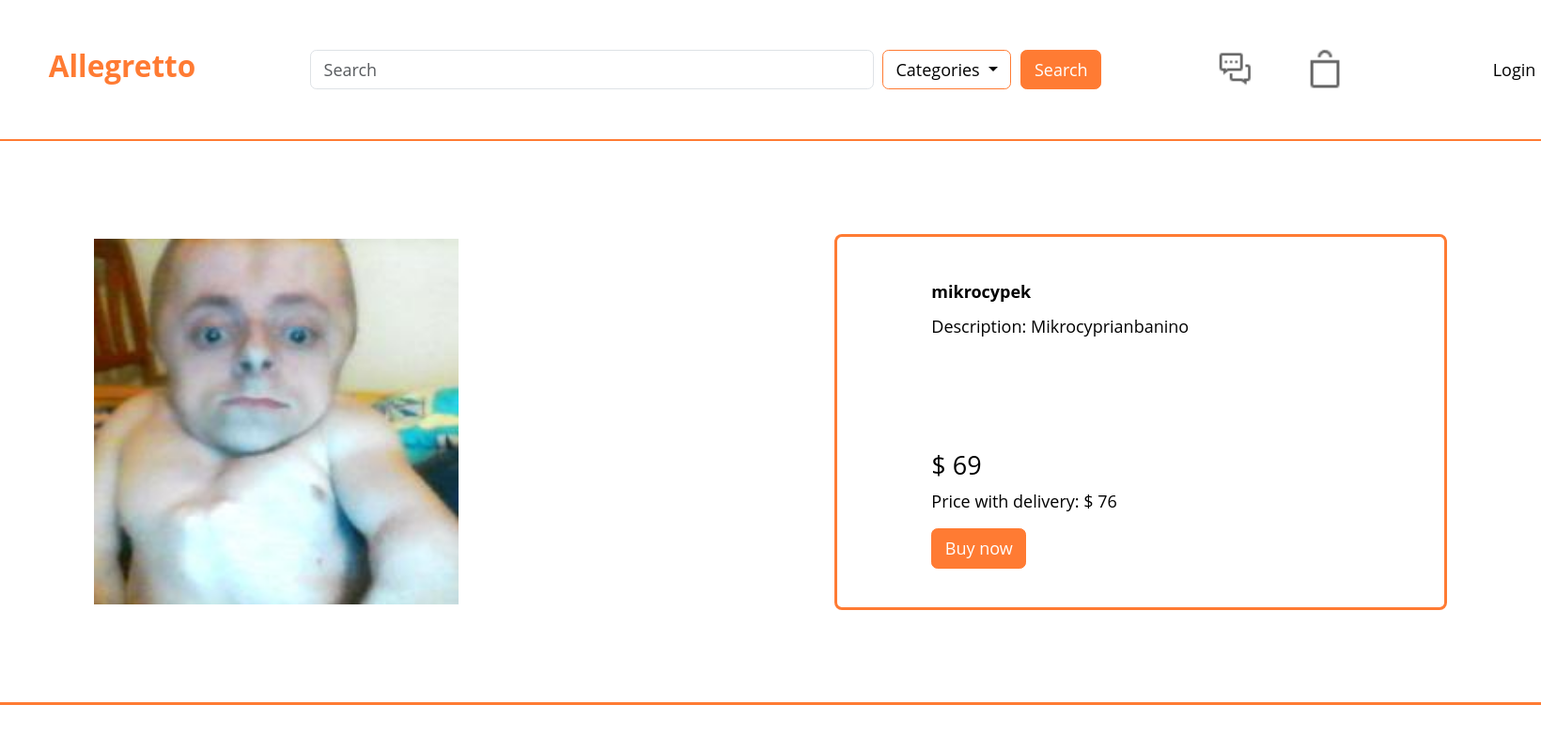
After one commit to DAN0N123/WEBAPP, a Django app: page /store/item/?id=9 in a window 1640 px wide. The commit adds this page. Shown: the whole page at 94% size. Run offline with Django 5.2, Linux system fonts and the light colour scheme; data comes from the database, SQL or seed files in the repository; both versions use the stored data as it was after the commit.

Commit message:
Add account management functionality and individual item pages

```diff
--- a/store/static/store/stylesheet1.css
+++ b/store/static/store/stylesheet1.css
@@ -13,7 +13,7 @@
     align-items: center;
     flex-direction: row;
     margin: 0;
-    border-bottom: 2px solid gray;
+    border-bottom: 2px solid #FF7B33;
 }
 a{
     text-decoration: none;
@@ -337,3 +337,100 @@ a{
     height: 80px;
     resize: none;
 }
+
+.login{
+    display: flex;
+    font-weight: 500;
+    width: 100px;
+    height: 100px;
+    justify-content: center;
+    align-items: center;
+    margin-left: 150px;
+    text-decoration: none;
+    color: black;
+}
+
+.loginbox{
+    display: flex;
+    justify-content: center;
+}
+
+.loginwindow{
+    display: flex;
+    width: 350px;
+    height: 500px;
+    flex-direction: column;
+    justify-content: space-between;
+    align-items: center;
+    border: 3px solid #FF7B33;
+    border-radius: 8px;
+    padding-right: 0;
+    margin-top: 50px;
+    padding-top: 50px;
+}
+
+.post_form div{
+    margin-bottom: 10px;
+}
+#submitbutton{
+    color: white;
+}
+.notloggedin{
+    display: flex;
+    margin-top: 40px;
+    flex-direction: column;
+    height: 80px;
+    justify-content: space-between;
+    align-items: center;
+}
+
+.notloggedin a{
+    text-decoration: none;
+    color: black;
+    font-weight: 600;
+}
+
+.registerwindow{
+    display: flex;
+    width: 350px;
+    height: 500px;
+    flex-direction: column;
+    justify-content: space-between;
+    align-items: center;
+    border: 3px solid #FF7B33;
+    border-radius: 8px;
+    padding-right: 0;
+    margin-top: 50px;
+    padding-top: 20px;
+}
+
+.notthatbigbox{
+    display: flex;
+    justify-content: center ;
+    align-items: center;
+    height: 600px;
+    border-bottom: 3px solid #FF7B33;
+    padding: 100px;
+
+}
+
+.iteminfo{
+    display: flex;
+    flex-direction: column;
+    padding: 30px;
+    border: 3px solid #FF7B33;
+    border-radius: 8px;
+    width: 800px;
+    height: 400px;
+    margin-left: 400px;
+    align-items: flex-start;
+    padding-left: 100px;
+}
+
+.iteminfo h4{
+    margin-top: 100px;
+}
+
+.buynowitem{
+    margin-top: 15px;
+}
--- a/store/templates/base.html
+++ b/store/templates/base.html
@@ -6,7 +6,7 @@
     <meta name="viewport" content="width=device-width, initial-scale=1.0">
     <link href="https://cdn.jsdelivr.net/npm/bootstrap@5.3.2/dist/css/bootstrap.min.css" rel="stylesheet" integrity="sha384-T3c6CoIi6uLrA9TneNEoa7RxnatzjcDSCmG1MXxSR1GAsXEV/Dwwykc2MPK8M2HN" crossorigin="anonymous">
     <link rel = "stylesheet" href = "{% static 'store/stylesheet1.css' %}">
-    <title>Homepage</title>
+    {% block title %}<title>Allegreto</title>{% endblock %}
 </head>
 <body>
     <script src="https://cdn.jsdelivr.net/npm/bootstrap@5.3.2/dist/js/bootstrap.bundle.min.js" integrity="sha384-C6RzsynM9kWDrMNeT87bh95OGNyZPhcTNXj1NW7RuBCsyN/o0jlpcV8Qyq46cDfL" crossorigin="anonymous"></script>
@@ -33,17 +33,21 @@
         </div>
         <a class = "messages" href = "#"> <img src = "{% static 'store/images/messages.png' %}" width=40 height="auto"></a>
         <a class = "cart" href = "#"> <img src = "{% static 'store/images/cart.png' %}" width=40 height="auto"></a>
+        {% if user.is_authenticated %}
           <div class="dropdown" id="userdrop">
               <button class="btn btn-secondary dropdown-toggle" id="user" type="button" data-bs-toggle="dropdown" aria-expanded="false">
-              User
+                {{ user.username }}
               </button>
               <ul class="dropdown-menu">
                 <li><a class="dropdown-item" href="#">My purchases</a></li>
                 <li><a class="dropdown-item" href="{% url 'store:sell_item' %}">Sell item</a></li>
                 <li><a class="dropdown-item" href="#">Favorite</a></li>
-              <li><a class="dropdown-item" href="#">Logout</a></li>
+                <li><a class="dropdown-item" href="{% url 'store:logout' %}">Logout</a></li>
               </ul>
           </div>
+        {% else %}
+          <a class="login" href="{% url 'store:login' %}">Login</a>
+        {% endif %}
     </div>
     {% block content %}
     {% endblock %}
--- a/store/templates/homepage.html
+++ b/store/templates/homepage.html
@@ -10,7 +10,7 @@
       {% endif %}
       <div class="items">
         {% for item in items %}
-        <a class="item" href="#">
+        <a class="item" href="{% url 'store:item' %}?id={{ item.pk }}" id = "{{ item.pk }}">
             <div class="item_image"> <img src="{{ item.image.url }}"> </div>
             <div class="item_info">
                 <div class="item_name">  {{ item.name }} </div>
--- /dev/null
+++ b/store/templates/item.html
@@ -0,0 +1,28 @@
+{% extends 'base.html' %}
+{% load static %}
+{% block title %}
+    <title> Item number {{ item.pk }}</title>
+{% endblock %}
+{% block content %}
+    <div class="notthatbigbox">
+        <img src= "{{ item.image.url }}" width="500px" height="auto">
+        <div class="iteminfo">
+            <h2><strong> {{ item.name}} </strong></h2>
+            <p> Description: {{ item.description}}</p>
+            {% if item.currency == 'PLN' %}
+            <h4> {{item.price}} {{item.symbol}}</h4>
+            <h7> Price with delivery: {{item.total_price}} {{item.symbol}} </h7>
+            {% else %}
+            <h4> {{item.symbol}} {{item.price}} </h4>
+            <h7> Price with delivery: {{item.symbol}} {{item.total_price}} </h7>
+            <button class="btn btn-outline-success buynowitem" id="buynowitem" type="submit">Buy now</button>
+            {% endif %}
+        </div>
+    </div>
+
+
+
+
+
+
+{% endblock %}
--- a/store/urls.py
+++ b/store/urls.py
@@ -8,4 +8,8 @@ app_name = "store"
 urlpatterns = [
     path("homepage/", views.homepage, name="homepage"),
     path("sell_item/", views.sell_item, name="sell_item"),
+    path("login/", views.loginstore, name="login"),
+    path("register/", views.register, name="register"),
+    path("logout", views.logoutstore, name="logout"),
+    path('item/', views.itemdisplay, name="item")
 ]
--- a/store/views.py
+++ b/store/views.py
@@ -1,7 +1,11 @@
 from django.shortcuts import render, redirect
 from django.urls import reverse
-from store.models import Item, Category
-from store.forms import SellItemForm
+from store.models import Item
+from store.forms import SellItemForm, LoginForm, RegistrationForm
+from django.contrib.auth.models import User
+from django.contrib.auth import authenticate, login, logout
+from django.contrib import messages
+
 def item_operations(items):
     for item in items:
         item.total_price = item.price + item.delivery_price
@@ -37,3 +41,54 @@ def sell_item(request):
         form = SellItemForm()
 
     return render(request, 'sell_item.html', {'form':form})
+
+
+def loginstore(request):
+    if request.method == 'POST':
+        form = LoginForm(request.POST, request.FILES)
+        if form.is_valid():
+            username = form.cleaned_data['username']
+            password = form.cleaned_data['password']
+            user = authenticate(request, username=username, password=password)
+            if user is not None:
+                login(request, user)
+                messages.success(request, "You Have Been Logged In")
+                return redirect(reverse('store:homepage'))
+            else:
+                messages.success(request, "This user does not exist")
+
+    else:
+        form = LoginForm()
+    return render(request, "loginstore.html", {'form':form})
+
+def register(request):
+    if request.method == 'POST':
+        form = RegistrationForm(request.POST, request.FILES)
+        if form.is_valid():
+            user = User.objects.create_user(
+                username=form.cleaned_data['username'],
+                email=form.cleaned_data['email'],
+                password=form.cleaned_data['password']
+            )
+            username = form.cleaned_data['username']
+            password = form.cleaned_data['password']
+            user.save()
+            user = authenticate(request, username=username, password=password)
+            if user is not None:
+                login(request, user)
+                messages.success(request, "You Have Been Registered")
+                return redirect(reverse('store:homepage'))
+    else:
+        form = RegistrationForm()
+    return render(request, "registerstore.html", {'form':form})
+
+def logoutstore(request):
+    logout(request)
+    messages.success(request, "You Have Been Logged Out")
+    return redirect(reverse("store:homepage"))
+
+def itemdisplay(request):
+    id = request.GET.get('id', '')
+    item = Item.objects.get(pk=id)
+    item_operations([item])
+    return render(request, "item.html", {'item':item})
--- a/uno/templates/register.html
+++ b/uno/templates/register.html
@@ -7,7 +7,6 @@
 
 {% block content %}
     <div class="box">
-        <h1 class="sign">Register</h1>
         <div class="register_window">
             <form class="form" action="{% url 'uno:register' %}" method="post">
                 {% csrf_token %}
```
Also changed, not shown: store/forms.py (+44 -1 lines), store/templates/loginstore.html (added, +21 -0 lines), store/templates/registerstore.html (added, +16 -0 lines), db.sqlite3, media/item_images/Zrzut_ekranu_2023-08-02_205638_Rz6H515.png (added), media/item_images/mikrocypek.jpg (added). Lines whose indentation alone changed are shown as unchanged.
